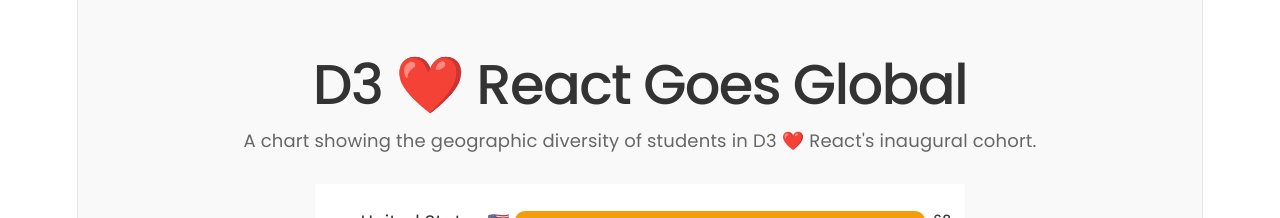
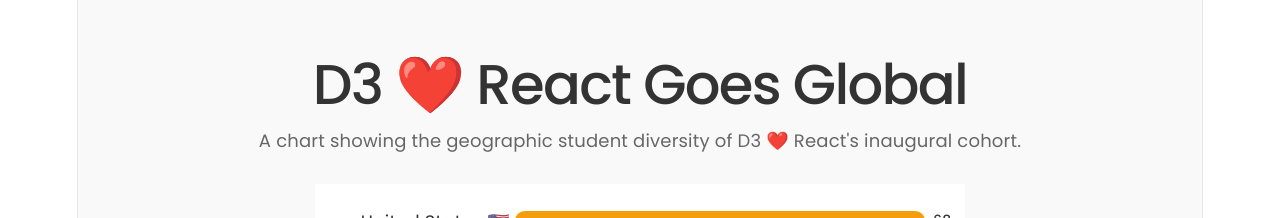
Before and after one commit to adam-tuoa/d3-bar-chart, a React (Vite) app: page / in a window 1280 px wide. Shown: the top 218 px of the page. Built offline with nearby package versions, Linux system fonts and the light colour scheme.

Commit message:
Update subtitle text

```diff
--- a/src/App.jsx
+++ b/src/App.jsx
@@ -107,7 +107,7 @@
           D3 ❤️ React Goes Global
         </h1>
         <p style={{ marginBottom: "30px", color: "#666" }}>
-          A chart showing the geographic diversity of students in D3 ❤️ React's
+          A chart showing the geographic student diversity of D3 ❤️ React's
           inaugural cohort.
         </p>
         <div style={{ position: "relative", display: "inline-block" }}>
```
